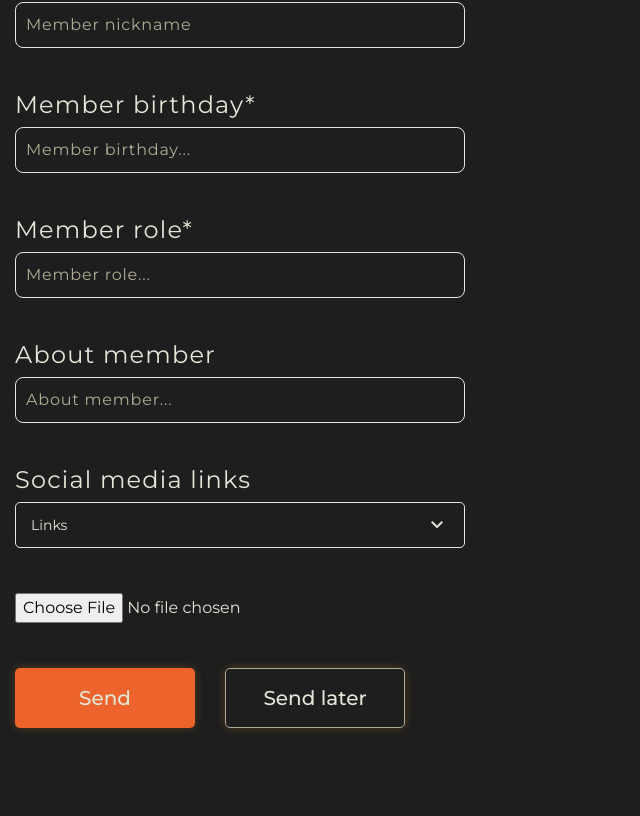
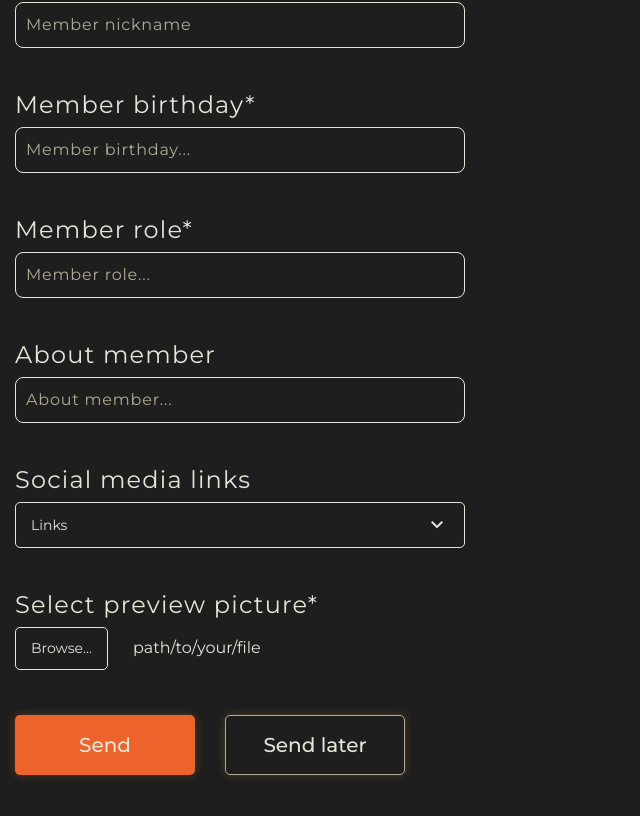
Before and after one commit to outsideOfficialy/adminPanel, a Next.js app: page /member-edit in a window 1280 px wide. Shown: the part 430-1246 px from the top of the page, without its empty margins (0-640 px from the left). Before the commit the page ends 1203 px from the top, so only its background shows below. Built offline with nearby package versions, Linux system fonts and the light colour scheme; a web font is replaced by a local one.

Commit message:
styles for input complete

```diff
--- a/app/member-edit/page.tsx
+++ b/app/member-edit/page.tsx
@@ -1,6 +1,6 @@
 "use client"
 
-import { SearchInput, InputTypeText } from "@/components/Inputs";
+import { SearchInput, InputTypeText, SingleFileInput } from "@/components/Inputs";
 import PageLayout from "@/components/PageLayout";
 import Dropdown from "@/components/Dropdown";
 import itunes from '../../src/icons/itunes.svg'
@@ -12,6 +12,8 @@ export default function Home() {
   return (
 
     <PageLayout title="Members">
+      {/* necessary hidden input */}
+      <input type="hidden" name="page" value="member_page" />
       <SearchInput onSearch={() => {
 
       }} placeholder="Member ID..." label="Member search" name="id" />
@@ -31,8 +33,8 @@ export default function Home() {
             "platformName": "Apple music"
           }
         ]} inputsName="social_media_links" />
-      <input type="hidden" name="page" value="member_page" />
-      <input type="file" name="preview_picture" />
+      <SingleFileInput placeholder="Browse..." name="preview_picture" label="Select preview picture*" id="member-file-input"/>
+      {/* <input type="file" name="preview_picture" /> */}
     </PageLayout>
   );
 }
--- a/components/Inputs/index.tsx
+++ b/components/Inputs/index.tsx
@@ -1,5 +1,11 @@
 import React from "react";
 import clsx from "clsx";
+
+interface InputWrapperProps {
+  label?: string;
+  className?: string;
+  children: React.ReactNode | React.ReactNode[];
+}
 
 interface InputFieldProps {
   label?: string;
@@ -21,34 +27,41 @@ interface TextAreaFieldProps {
   name: string;
 }
 
-interface FileInputProps {
+interface SingleFileInputProps {
   placeholder: string;
   name: string;
+  label?: string;
+  id: string;
+}
+
+const InputWrapper: React.FC<InputWrapperProps> = ({
+  label, className, children
+}) => {
+  return <div className={clsx("flex flex-col items-start gap-[10px] w-full max-w-[450px] ", className ? className : "")}>
+    {label && (
+      <label className="text-white text-2xl font-normal font-medium font-normal leading-6 tracking-wider">
+        {label}
+      </label>
+    )}
+    {children}
+  </div>;
 }
 
 const InputTypeText: React.FC<InputFieldProps> = ({ label, placeholder, name, inputClassName }) => {
   return (
-    <div
-      className={clsx(
-        "flex flex-col items-start gap-[10px] w-full max-w-[450px]",
-        inputClassName ? inputClassName : ""
-      )}
-    >
-      {label && (
-        <label className="text-white text-2xl font-normal font-medium font-normal leading-6 tracking-wider">
-          {label}
-        </label>
-      )}
+    <InputWrapper label={label} className={inputClassName}>
       <input
         type="text"
         placeholder={placeholder}
         name={name}
         className="bg-black border rounded-lg border-white text-white p-2.5 max-w-[450px] w-full text-base font-normal font-medium leading-normal tracking-wider transition duration-300 ease-in-out placeholder-grey focus:border-main-primary-color focus:ring-0 focus:outline-none "
       />
-    </div>
+    </InputWrapper>
   );
 };
 
+
+// TODO надо заменить по принципу InputTypeText остальные инпуты
 const SearchInput: React.FC<SearchInputProps> = ({ label, placeholder, name, onSearch }) => {
   return (
     <div className="flex flex-col items-start gap-[10px] w-full max-w-[450px]">
@@ -92,10 +105,22 @@ const TextArea: React.FC<TextAreaFieldProps> = ({ label, placeholder, name }) =>
   );
 };
 
-const FileInput: React.FC<FileInputProps> = ({
-  placeholder
+const SingleFileInput: React.FC<SingleFileInputProps> = ({
+  placeholder, name, label, id
 }) => {
-  return <></>;
+
+  const [filePath, setFilePath] = React.useState("path/to/your/file");
+
+  return <InputWrapper label={label}>
+    <div>
+      <label htmlFor={id}
+        className="inline-block cursor-pointer py-[10px] px-[15px] text-[14px] border-white border-[1px] rounded-[5px] mr-[25px]"
+        >{placeholder}</label>
+      <input name={name} type="file" className="hidden" id={id} />
+      {/* file name */}
+      <span>{filePath}</span>
+    </div>
+  </InputWrapper>;
 }
 
-export { InputTypeText, SearchInput, TextArea };
+export { InputTypeText, SearchInput, TextArea, SingleFileInput };
```
